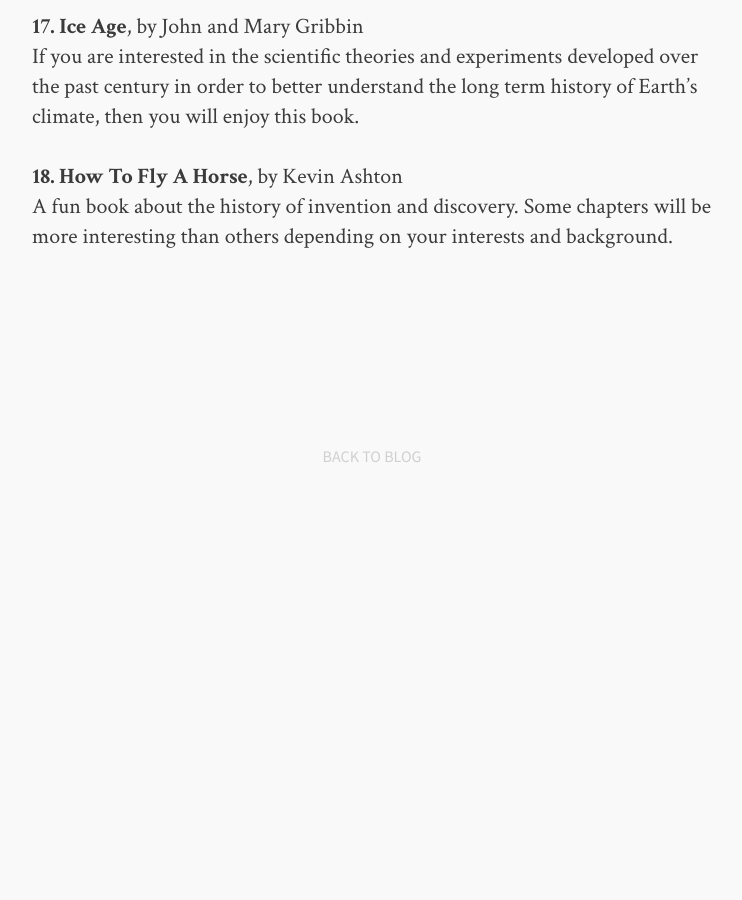
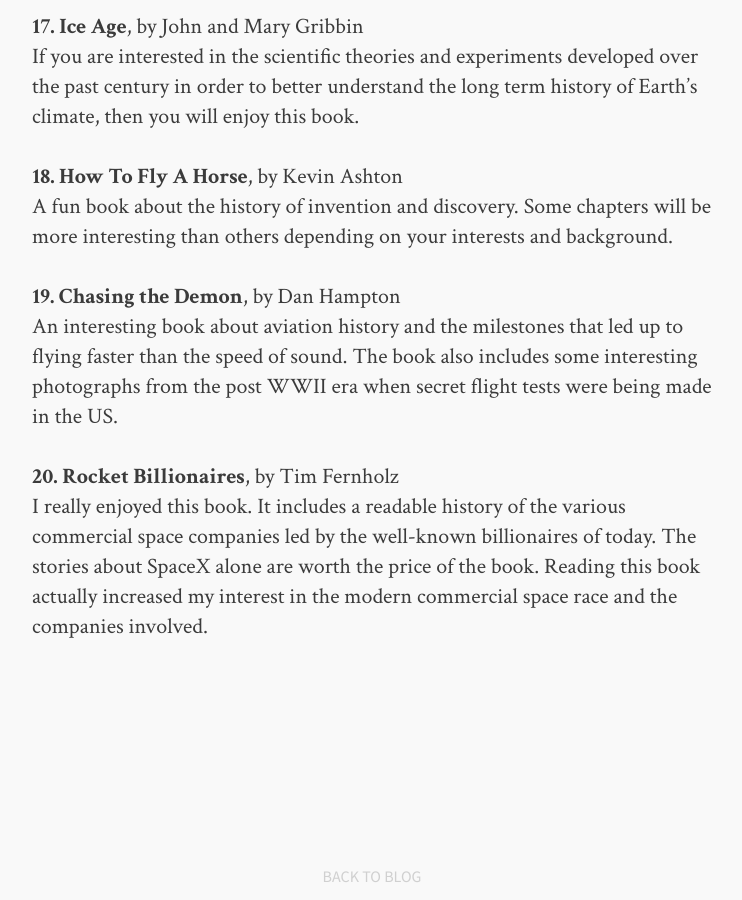
Before and after one commit to ohmdsp/ohmdsp.github.io, a Jekyll site: the page built from _posts/blog/2019-09-21-Ongoing-Reading-List.md, in a window 1280 px wide and 900 px high, scrolled down 4193 px. Shown: the whole window, without its empty margins (268-1010 px from the left). Built offline with Jekyll 4.4.1, drawn with Linux system fonts in a browser that asks for light colours; nearby versions of some CDN libraries; a script that is not in the unit is left out; comment, search, counter and statistics services are not loaded; before the commit the page ends 4673 px from its top, so only the background shows below that.

Commit message:
misc edits

```diff
--- a/_posts/blog/2019-09-21-Ongoing-Reading-List.md
+++ b/_posts/blog/2019-09-21-Ongoing-Reading-List.md
@@ -47,4 +47,8 @@
 __17. Ice Age__, by John and Mary Gribbin<br>
 If you are interested in the scientific theories and experiments developed over the past century in order to better understand the long term history of Earth's climate, then you will enjoy this book. <br><br>
 __18. How To Fly A Horse__, by Kevin Ashton<br>
-A fun book about the history of invention and discovery. Some chapters will be more interesting than others depending on your interests and background.
+A fun book about the history of invention and discovery. Some chapters will be more interesting than others depending on your interests and background. <br><br>
+__19. Chasing the Demon__, by Dan Hampton<br>
+An interesting book about aviation history and the milestones that led up to flying faster than the speed of sound. The book also includes some interesting photographs from the post WWII era when secret flight tests were being made in the US. <br><br>
+__20. Rocket Billionaires__, by Tim Fernholz<br>
+I really enjoyed this book. It includes a readable history of the various commercial space companies led by the well-known billionaires of today. The stories about SpaceX alone are worth the price of the book. Reading this book actually increased my interest in the modern commercial space race and the companies involved. <br><br>
```
Also changed, not shown: about.md (+3 -3 lines), 8 other files.
